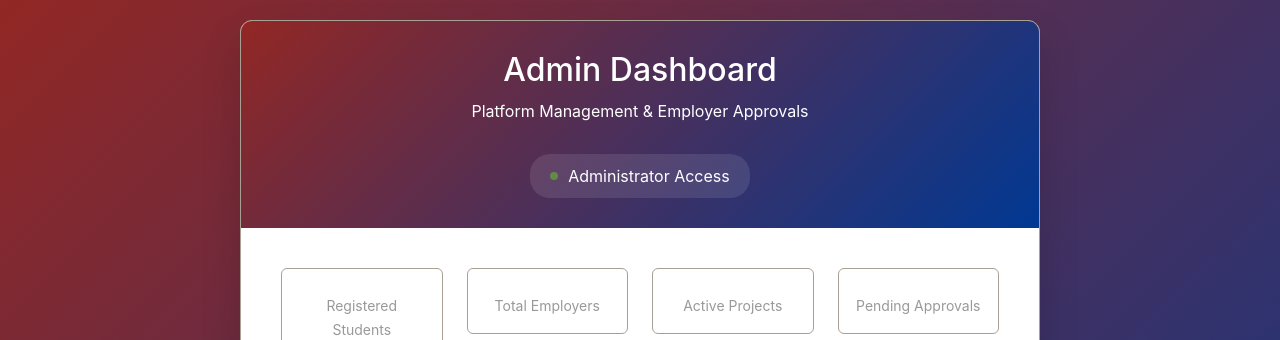
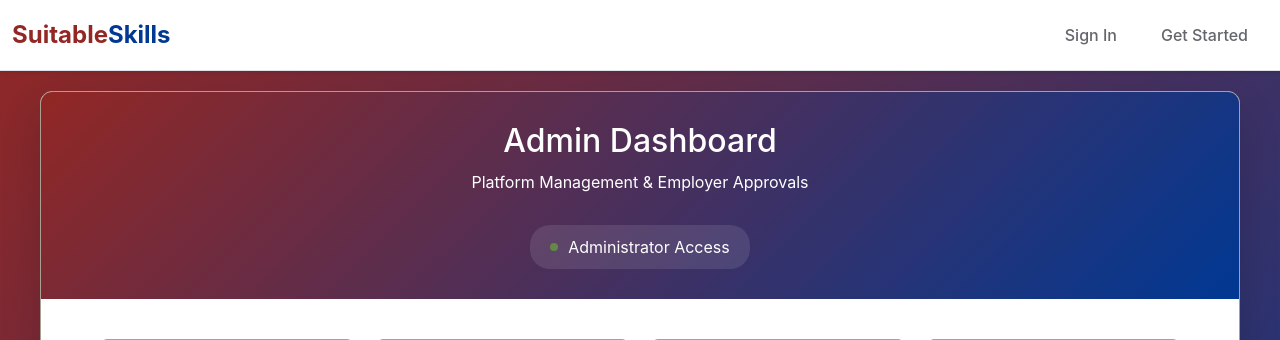
Before and after one commit to rgiffen/cltest, a Django app: template templates/admin_dashboard.html in a window 1280 px wide. Shown: the top 340 px of the page. Run offline with Django 3.2, Linux system fonts and the light colour scheme; the template is opened without the code that fills it, so the values that code supplies are empty; some libraries are stand-ins or nearby versions.

Commit message:
Add navigation bar and optimize page layouts for better UX
- Added comprehensive navigation bar with user-specific menus
- Implemented responsive navbar with Memorial University branding
- Updated complex pages to use wider containers (1200px max-width):
  * All dashboards (admin, student, employer)
  * Multi-step forms (employer registration)
  * Data-heavy pages (browse projects, project matches)
  * Complex forms (create project)
- Maintained narrow layout for simple forms and status pages
- Added proper navigation styling with hover states
- Resolved "trapped" feeling with always-accessible home/logout

🤖 Generated with [Claude Code](https://claude.ai/code)

Co-Authored-By: Claude <noreply@anthropic.com>

```diff
--- a/templates/admin_dashboard.html
+++ b/templates/admin_dashboard.html
@@ -3,7 +3,7 @@
 {% block title %}Admin Dashboard - Student-Employer Platform{% endblock %}
 
 {% block content %}
-<div class="main-container">
+<div class="registration-container">
     <div class="header">
         <h1>Admin Dashboard</h1>
         <p>Platform Management & Employer Approvals</p>
--- a/templates/base.html
+++ b/templates/base.html
@@ -42,30 +42,62 @@
             font-family: -apple-system, BlinkMacSystemFont, 'Segoe UI', Roboto, Oxygen, Ubuntu, Cantarell, sans-serif;
             background: linear-gradient(135deg, var(--mun-main) 0%, var(--mun-navy) 100%);
             min-height: 100vh;
+            padding-top: 0;
+        }
+
+        /* Navigation Styles */
+        .navbar {
+            box-shadow: 0 2px 4px rgba(0,0,0,0.1);
+            padding: 0.75rem 0;
+        }
+
+        .navbar-brand {
+            font-size: 1.5rem;
+            text-decoration: none !important;
+        }
+
+        .navbar-nav .nav-link {
+            color: var(--mun-grey-10) !important;
+            font-weight: 500;
+            padding: 0.5rem 1rem !important;
+            border-radius: 6px;
+            margin: 0 0.25rem;
+            transition: all 0.2s ease;
+        }
+
+        .navbar-nav .nav-link:hover {
+            color: var(--mun-main) !important;
+            background-color: rgba(146, 39, 36, 0.1);
+        }
+
+        .dropdown-menu {
+            border: 1px solid var(--mun-warm-grey-6);
+            box-shadow: 0 4px 12px rgba(0,0,0,0.15);
+        }
+
+        .dropdown-item:hover {
+            background-color: rgba(146, 39, 36, 0.1);
+            color: var(--mun-main);
         }
 
         .main-container {
             max-width: 800px;
-            margin: 0 auto;
+            margin: 20px auto;
             background: var(--mun-white);
             border-radius: 12px;
             box-shadow: 0 20px 40px rgba(0,0,0,0.15);
             overflow: hidden;
-            margin-top: 20px;
-            margin-bottom: 20px;
             border: 1px solid var(--mun-warm-grey-6);
         }
 
         /* Wider container for multi-step forms */
         .registration-container {
             max-width: 1200px;
-            margin: 0 auto;
+            margin: 20px auto;
             background: var(--mun-white);
             border-radius: 12px;
             box-shadow: 0 20px 40px rgba(0,0,0,0.15);
             overflow: hidden;
-            margin-top: 20px;
-            margin-bottom: 20px;
             border: 1px solid var(--mun-warm-grey-6);
         }
 
@@ -481,6 +513,71 @@
     {% block extra_css %}{% endblock %}
 </head>
 <body>
+    <!-- Navigation Bar -->
+    <nav class="navbar navbar-expand-lg navbar-light bg-white border-bottom">
+        <div class="container-fluid">
+            <a class="navbar-brand fw-bold" href="{% url 'core:home' %}">
+                <span style="color: var(--mun-main);">Suitable</span><span style="color: var(--mun-navy);">Skills</span>
+            </a>
+
+            <button class="navbar-toggler" type="button" data-bs-toggle="collapse" data-bs-target="#navbarNav">
+                <span class="navbar-toggler-icon"></span>
+            </button>
+
+            <div class="collapse navbar-collapse" id="navbarNav">
+                <ul class="navbar-nav me-auto">
+                    {% if user.is_authenticated %}
+                        {% if user.user_type == 'student' %}
+                            <li class="nav-item">
+                                <a class="nav-link" href="{% url 'core:student_dashboard' %}">Dashboard</a>
+                            </li>
+                            <li class="nav-item">
+                                <a class="nav-link" href="{% url 'core:browse_projects' %}">Browse Projects</a>
+                            </li>
+                        {% elif user.user_type == 'employer' %}
+                            <li class="nav-item">
+                                <a class="nav-link" href="{% url 'core:employer_dashboard' %}">Dashboard</a>
+                            </li>
+                            <li class="nav-item">
+                                <a class="nav-link" href="{% url 'core:create_project' %}">Post Project</a>
+                            </li>
+                        {% endif %}
+
+                        {% if user.is_staff %}
+                            <li class="nav-item">
+                                <a class="nav-link" href="{% url 'core:admin_dashboard' %}">Admin</a>
+                            </li>
+                        {% endif %}
+                    {% endif %}
+                </ul>
+
+                <ul class="navbar-nav">
+                    {% if user.is_authenticated %}
+                        <li class="nav-item dropdown">
+                            <a class="nav-link dropdown-toggle" href="#" id="navbarDropdown" role="button" data-bs-toggle="dropdown">
+                                {{ user.get_full_name|default:user.username }}
+                            </a>
+                            <ul class="dropdown-menu dropdown-menu-end">
+                                {% if user.user_type == 'student' %}
+                                    <li><a class="dropdown-item" href="{% url 'core:student_profile' %}">My Profile</a></li>
+                                {% endif %}
+                                <li><hr class="dropdown-divider"></li>
+                                <li><a class="dropdown-item" href="{% url 'core:logout' %}">Logout</a></li>
+                            </ul>
+                        </li>
+                    {% else %}
+                        <li class="nav-item">
+                            <a class="nav-link" href="{% url 'core:login' %}">Sign In</a>
+                        </li>
+                        <li class="nav-item">
+                            <a class="nav-link btn btn-outline-primary px-3 ms-2" href="{% url 'core:register' %}">Get Started</a>
+                        </li>
+                    {% endif %}
+                </ul>
+            </div>
+        </div>
+    </nav>
+
     {% block content %}{% endblock %}
 
     <!-- Bootstrap 5 JS -->
--- a/templates/browse_projects.html
+++ b/templates/browse_projects.html
@@ -3,7 +3,7 @@
 {% block title %}Browse Projects - SuitableSkills{% endblock %}
 
 {% block content %}
-<div class="main-container">
+<div class="registration-container">
     <div class="header">
         <h1>Browse Projects</h1>
         <p>Find projects that match your skills and interests</p>
--- a/templates/create_project.html
+++ b/templates/create_project.html
@@ -3,7 +3,7 @@
 {% block title %}Post New Project - SuitableSkills{% endblock %}
 
 {% block content %}
-<div class="main-container">
+<div class="registration-container">
     <div class="header">
         <h1>Post New Project</h1>
         <p>Find the perfect student for your project</p>
--- a/templates/employer_dashboard.html
+++ b/templates/employer_dashboard.html
@@ -3,7 +3,7 @@
 {% block title %}Employer Dashboard - {{ user.get_full_name }}{% endblock %}
 
 {% block content %}
-<div class="main-container">
+<div class="registration-container">
     <div class="header">
         <h1>Welcome, {{ profile.company_name }}!</h1>
         <p>{{ profile.contact_name }} - {{ profile.contact_title }}</p>
--- a/templates/employer_registration.html
+++ b/templates/employer_registration.html
@@ -3,7 +3,7 @@
 {% block title %}Employer Registration - SuitableSkills{% endblock %}
 
 {% block content %}
-<div class="main-container">
+<div class="registration-container">
     <div class="header">
         <h1>Employer Registration</h1>
         <p>Connect with talented students for your projects</p>
--- a/templates/project_matches.html
+++ b/templates/project_matches.html
@@ -3,7 +3,7 @@
 {% block title %}Student Matches - {{ project.title }}{% endblock %}
 
 {% block content %}
-<div class="main-container">
+<div class="registration-container">
     <div class="header">
         <h1>Student Matches</h1>
         <p>{{ project.title }} - {{ project.employer.company_name }}</p>
--- a/templates/student_dashboard.html
+++ b/templates/student_dashboard.html
@@ -3,7 +3,7 @@
 {% block title %}Student Dashboard - {{ user.get_full_name }}{% endblock %}
 
 {% block content %}
-<div class="main-container">
+<div class="registration-container">
     <div class="header">
         <h1>Welcome, {{ user.get_full_name }}!</h1>
         <p>{{ profile.program }} - {{ profile.get_academic_year_display }}</p>
```
